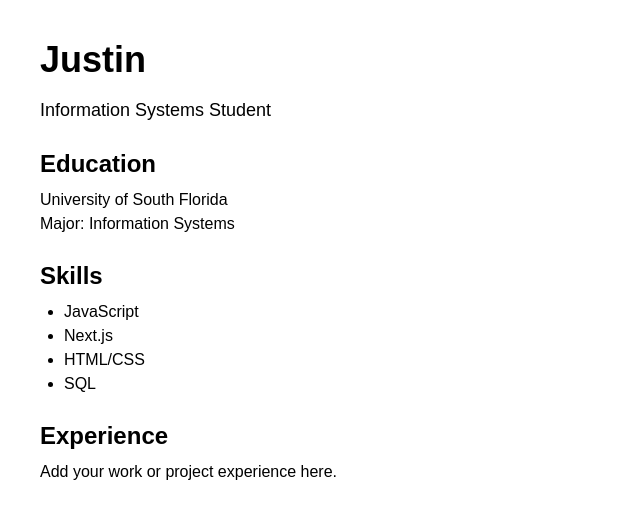
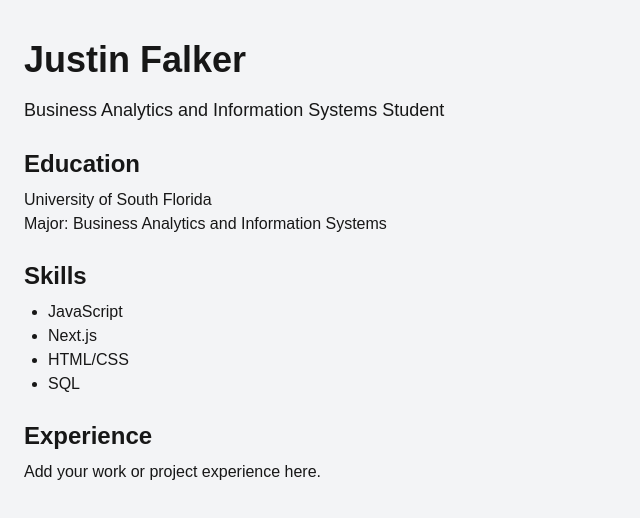
Before and after one commit to justinfalker/nextjs-resume2, a Next.js app: page / in a window 1280 px wide. Shown: the top 518 px of the page, without its empty margins (0-640 px from the left). Built offline with nearby package versions, Linux system fonts and the light colour scheme.

Commit message:
Main className Change

```diff
--- a/src/app/page.js
+++ b/src/app/page.js
@@ -1,13 +1,13 @@
 export default function Home() {
   return (
-    <main className="min-h-screen bg-white text-black p-10">
-      <h1 className="text-4xl font-bold mb-4">Justin</h1>
-      <p className="text-lg mb-6">Information Systems Student</p>
+    <main className="min-h-screen bg-gray-100 py-10 px-6">
+      <h1 className="text-4xl font-bold mb-4">Justin Falker</h1>
+      <p className="text-lg mb-6">Business Analytics and Information Systems Student</p>
 
       <section className="mb-6">
         <h2 className="text-2xl font-semibold mb-2">Education</h2>
         <p>University of South Florida</p>
-        <p>Major: Information Systems</p>
+        <p>Major: Business Analytics and Information Systems</p>
       </section>
 
       <section className="mb-6">
```
